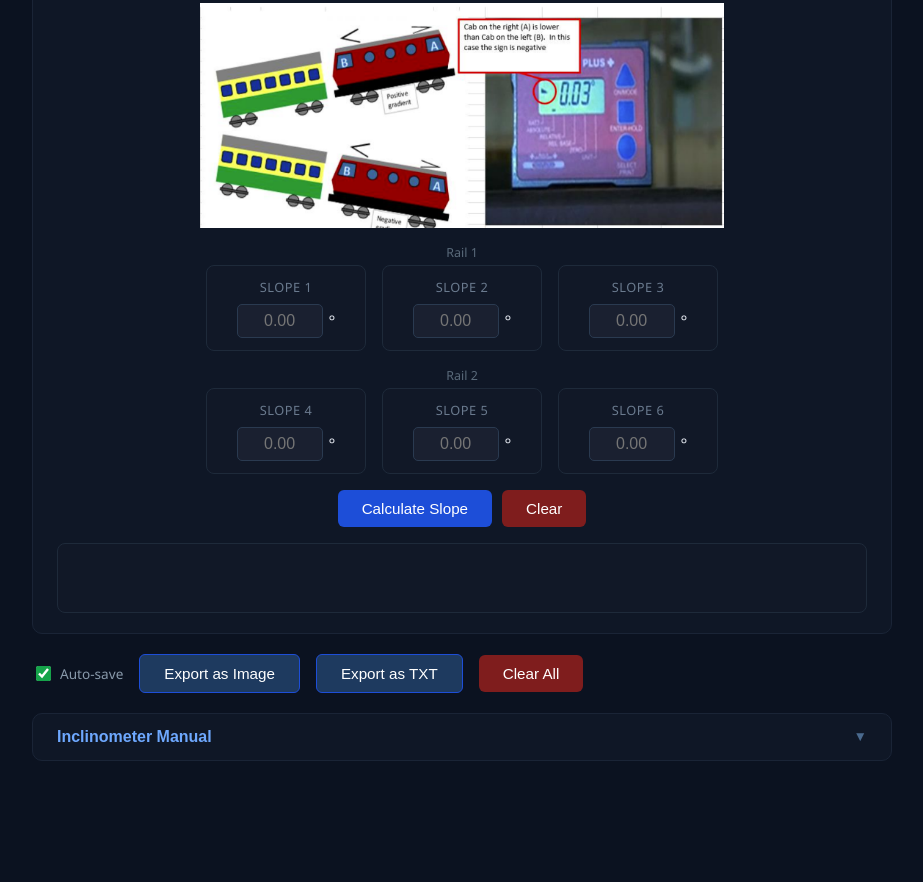
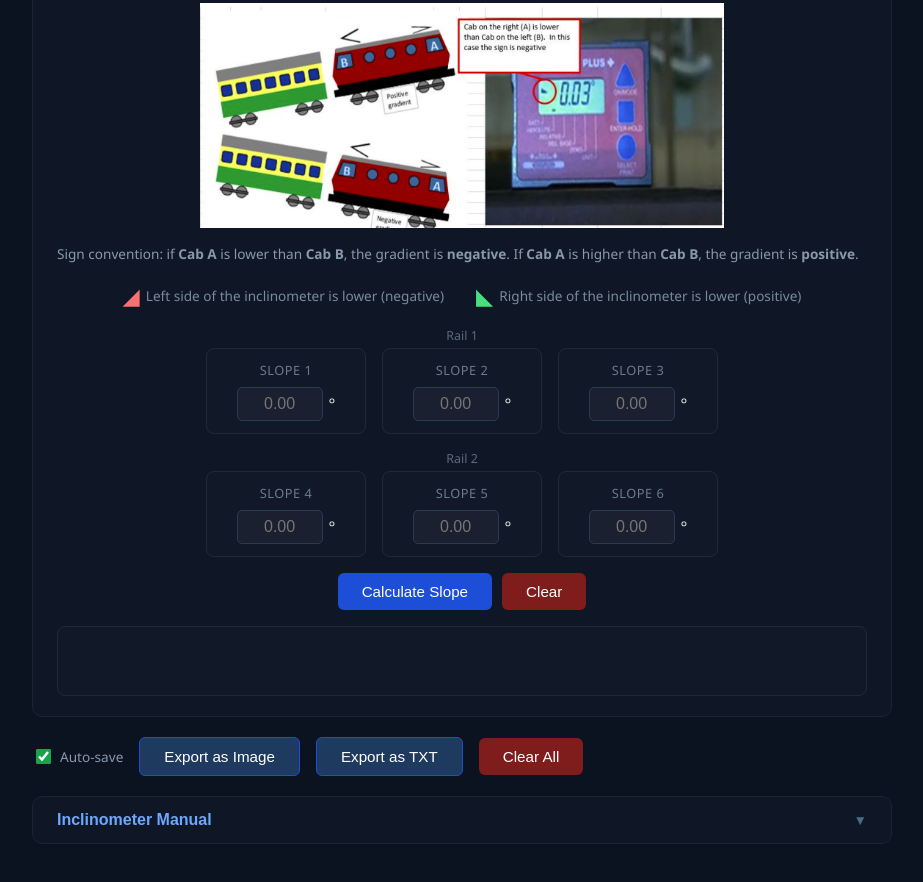
Before and after one commit to Majklzbastlirny/Majklzbastlirny.github.io, a plain HTML site: page etcs-v2/index.html in a window 1280 px wide. Shown: the part 1680-2562 px from the top of the page, without its empty margins (178-1101 px from the left). Before the commit the page ends 2493 px from the top, so only its background shows below. Drawn offline with Linux system fonts and the light colour scheme.

Commit message:
etcs-v2: sign-convention guidance in Track Slope section
Below the slope diagram: gradient sign rule (Cab A lower than Cab B
means negative, higher means positive) plus the same colored triangle
legend as the Pitch section. Added in both English and Czech.

Co-Authored-By: Claude Fable 5 <noreply@anthropic.com>
Claude-Session: https://claude.ai/code/session_01U7Zsmd3PDnTCvawCTSR27i

```diff
--- a/etcs-v2/index.html
+++ b/etcs-v2/index.html
@@ -561,6 +561,13 @@
 
             <img src="../assets/slope-diagram.png" alt="Slope diagram" class="diagram-img" style="max-height:225px;">
 
+            <div class="note" data-i18n-html="slopeCabNote">Sign convention: if <b>Cab A</b> is lower than <b>Cab B</b>, the gradient is <b>negative</b>. If <b>Cab A</b> is higher than <b>Cab B</b>, the gradient is <b>positive</b>.</div>
+
+            <div class="legend">
+                <span><span class="tri neg-color">&#x25E2;</span> <span data-i18n="legendNeg">Left side of the inclinometer is lower (negative)</span></span>
+                <span><span class="tri pos-color">&#x25E3;</span> <span data-i18n="legendPos">Right side of the inclinometer is lower (positive)</span></span>
+            </div>
+
             <div class="slope-label" data-i18n="slopeRail1">Rail 1</div>
             <div class="card-group">
                 <div class="input-card">
@@ -778,6 +785,7 @@
 
                 slopeTitle: 'Track Slope Measurement',
                 slopeNote: 'Measure point 1: below the ETCS cubicle on its vertical axis.<br>Measure point 2: 1.5\u20132 m to the right of point 1.<br>Measure point 3: 1.5\u20132 m to the left of point 1.<br>Points 4\u20136: same positions as 1\u20133, but on the second rail.',
+                slopeCabNote: 'Sign convention: if <b>Cab A</b> is lower than <b>Cab B</b>, the gradient is <b>negative</b>. If <b>Cab A</b> is higher than <b>Cab B</b>, the gradient is <b>positive</b>.',
                 slopeRail1: 'Rail 1',
                 slopeRail2: 'Rail 2',
                 calcSlope: 'Calculate Slope',
@@ -829,6 +837,7 @@
 
                 slopeTitle: 'M\u011B\u0159en\u00ED sklonu koleje',
                 slopeNote: 'Bod m\u011B\u0159en\u00ED 1: pod sk\u0159\u00EDn\u00ED ETCS na jej\u00ED svisl\u00E9 ose.<br>Bod m\u011B\u0159en\u00ED 2: 1,5\u20132 m vpravo od bodu 1.<br>Bod m\u011B\u0159en\u00ED 3: 1,5\u20132 m vlevo od bodu 1.<br>Body 4\u20136: stejn\u00E9 pozice jako 1\u20133, ale na druh\u00E9 kolejnici.',
+                slopeCabNote: 'Znam\u00E9nkov\u00E1 konvence: pokud je <b>kabina A</b> n\u00ED\u017Ee ne\u017E <b>kabina B</b>, je sklon <b>z\u00E1porn\u00FD</b>. Pokud je <b>kabina A</b> v\u00FD\u0161e ne\u017E <b>kabina B</b>, je sklon <b>kladn\u00FD</b>.',
                 slopeRail1: 'Kolejnice 1',
                 slopeRail2: 'Kolejnice 2',
                 calcSlope: 'Vypo\u010D\u00EDtat sklon',
```
